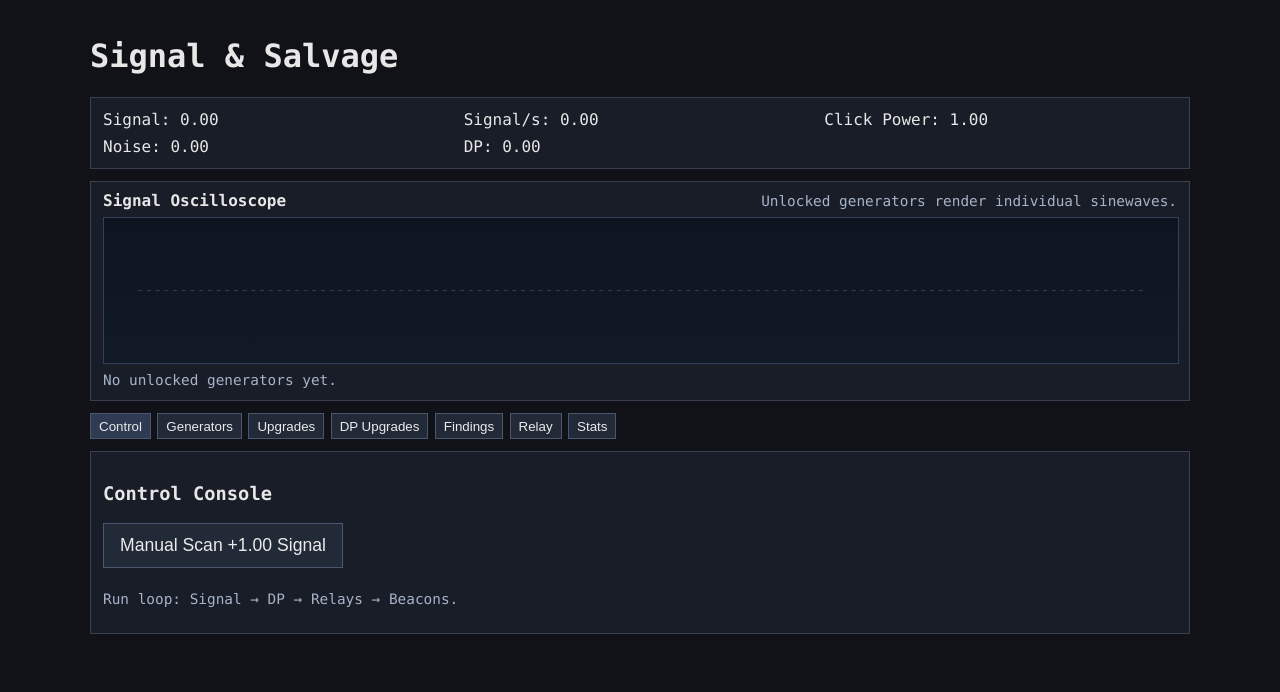
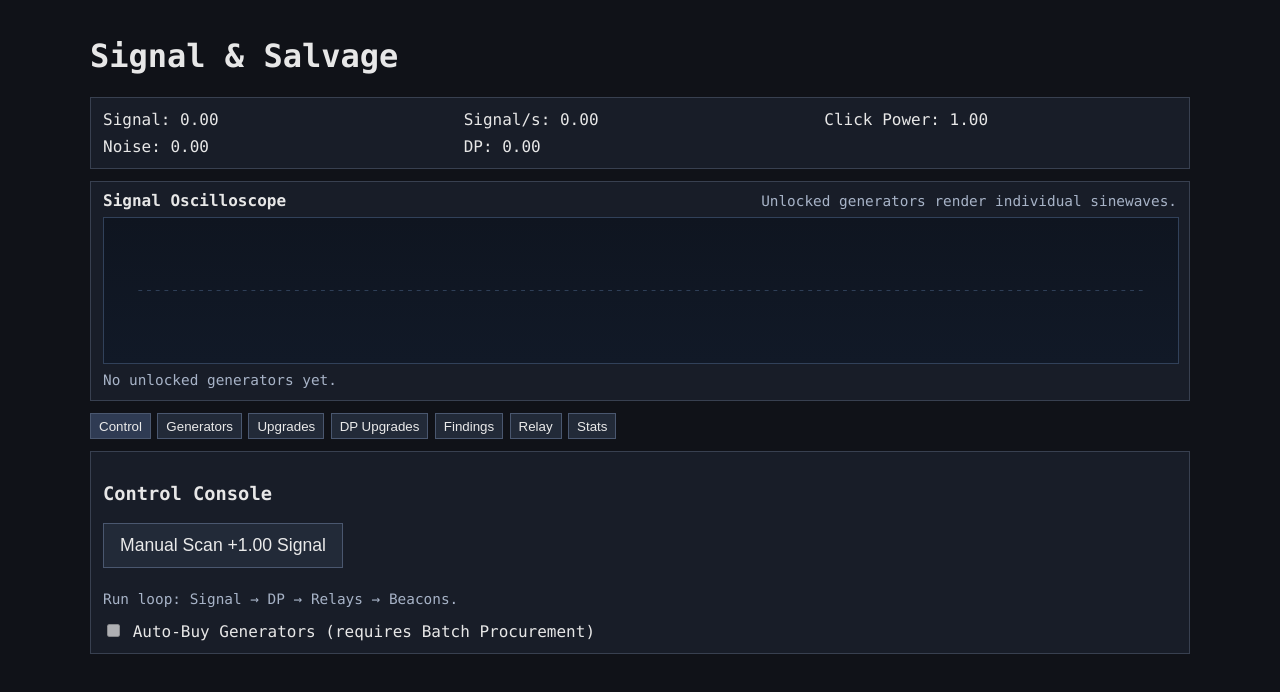
Before and after one commit to jjlyon/web-incremental, a React (Vite) app: page / in a window 1280 px wide. Shown: the top 692 px of the page. Built offline with nearby package versions, Linux system fonts and the light colour scheme.

Commit message:
Restore buy 10/max unlock controls and fallback behavior

```diff
--- a/src/App.tsx
+++ b/src/App.tsx
@@ -160,13 +160,15 @@ function App() {
   const hasAffordableBeaconUpgrade = BEACON_UPGRADES.some((up) => canPurchaseBeaconUpgrade(state, up.id));
   const hasRelayLayerUnlocked = state.totalRelaysEarned > 0 || state.relays > 0 || state.relayEnergy > 0 || canPrestige(state) || canPrestigeNow;
   const hasBeaconLayerUnlocked = state.beacons > 0 || state.networkFragments > 0 || canBeaconReset(state) || canBeaconNow;
+  const unlockedBuyMax = state.upgrades.unlock_buy_max > 0;
 
   const renderGenerators = () => (
     <div className="panel">
       <h3>Generators</h3>
       {GENERATORS.map((gen) => {
         const owned = state.generators[gen.id];
-        const desired = state.buyAmount === 'max' ? getBuyMaxCount(state, gen.id) : state.buyAmount;
+        const effectiveBuyAmount = !unlockedBuyMax && state.buyAmount !== 1 ? 1 : state.buyAmount;
+        const desired = effectiveBuyAmount === 'max' ? getBuyMaxCount(state, gen.id) : effectiveBuyAmount;
         const canBuy = desired > 0 && state.signal >= getGeneratorCost(gen.id, owned, 0, state);
         return (
           <div className="row" key={gen.id}>
@@ -174,7 +176,7 @@ function App() {
               <strong>{gen.name}</strong> ({owned})
               <div className="muted">Cost: {formatNumber(getGeneratorCost(gen.id, owned, 0, state))} | +{formatNumber(gen.baseSps)} base SPS</div>
             </div>
-            <button disabled={!canBuy} onClick={() => dispatch({ type: 'BUY_GENERATOR', generatorId: gen.id, amount: state.buyAmount })}>Buy {state.buyAmount === 'max' ? 'Max' : state.buyAmount}</button>
+            <button disabled={!canBuy} onClick={() => dispatch({ type: 'BUY_GENERATOR', generatorId: gen.id, amount: effectiveBuyAmount })}>Buy {effectiveBuyAmount === 'max' ? 'Max' : effectiveBuyAmount}</button>
           </div>
         );
       })}
@@ -356,7 +358,30 @@ function App() {
         return <TabButton key={tab} tab={tab} active={state.currentTab === tab} hasAttention={hasAttention} onClick={(t) => dispatch({ type: 'SET_TAB', tab: t })} />;
       })}</div>
 
-      {state.currentTab === 'Control' && <div className="panel"><h3>Control Console</h3><button className="big" onClick={handleManualScan}>Manual Scan +{formatNumber(clickPower)} Signal</button><p className="muted">Run loop: Signal → DP → Relays → Beacons.</p></div>}
+      {state.currentTab === 'Control' && (
+        <div className="panel">
+          <h3>Control Console</h3>
+          <button className="big" onClick={handleManualScan}>Manual Scan +{formatNumber(clickPower)} Signal</button>
+          <p className="muted">Run loop: Signal → DP → Relays → Beacons.</p>
+          <label>
+            <input
+              type="checkbox"
+              checked={state.autoBuyEnabled}
+              onChange={() => dispatch({ type: 'TOGGLE_AUTO_BUY' })}
+              disabled={!unlockedBuyMax}
+            />
+            {' '}Auto-Buy Generators (requires Batch Procurement)
+          </label>
+          {unlockedBuyMax && (
+            <div>
+              Preferred buy amount:
+              {[1, 10, 'max'].map((amt) => (
+                <button key={amt} onClick={() => dispatch({ type: 'SET_BUY_AMOUNT', amount: amt as 1 | 10 | 'max' })}>{amt}</button>
+              ))}
+            </div>
+          )}
+        </div>
+      )}
       {state.currentTab === 'Generators' && renderGenerators()}
       {state.currentTab === 'Upgrades' && <div className="panel"><h3>Signal Upgrades</h3>{renderUpgradeRows('signal')}</div>}
       {state.currentTab === 'DP Upgrades' && <div className="panel"><h3>DP Upgrades</h3>{renderUpgradeRows('dp')}</div>}
```
